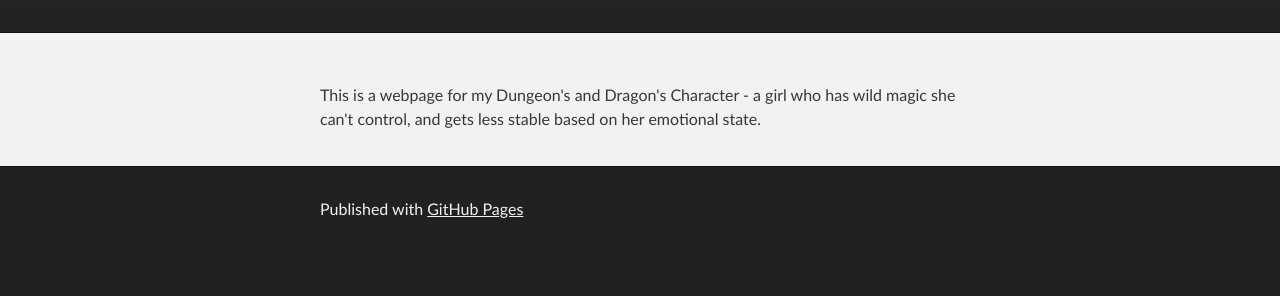
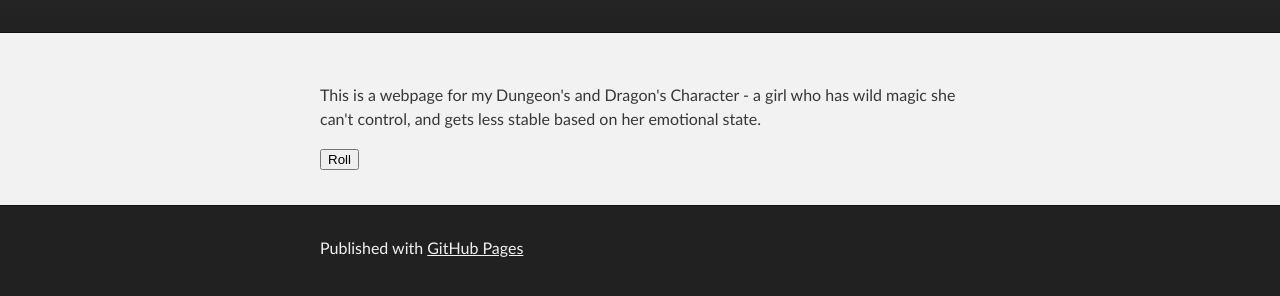
Before and after one commit to jatunda/jatunda.github.io, a plain HTML site: page tristanas_wild_magic.html in a window 1280 px wide. Shown: the part 240-536 px from the top of the page. Drawn offline with Linux system fonts and the light colour scheme.

Commit message:
first button

```diff
--- a/tristanas_wild_magic.html
+++ b/tristanas_wild_magic.html
@@ -36,6 +36,12 @@
       <section id="main_content" class="inner">
 
         <p>This is a webpage for my Dungeon's and Dragon's Character - a girl who has wild magic she can't control, and gets less stable based on her emotional state.<p>
+
+        <button type="button"
+        onclick="document.getElementById('roll_answer').innerHTML = Date()">
+          Roll
+        </button>
+        <p id="roll_answer"></p>
       </section>
     </div>
 
```
